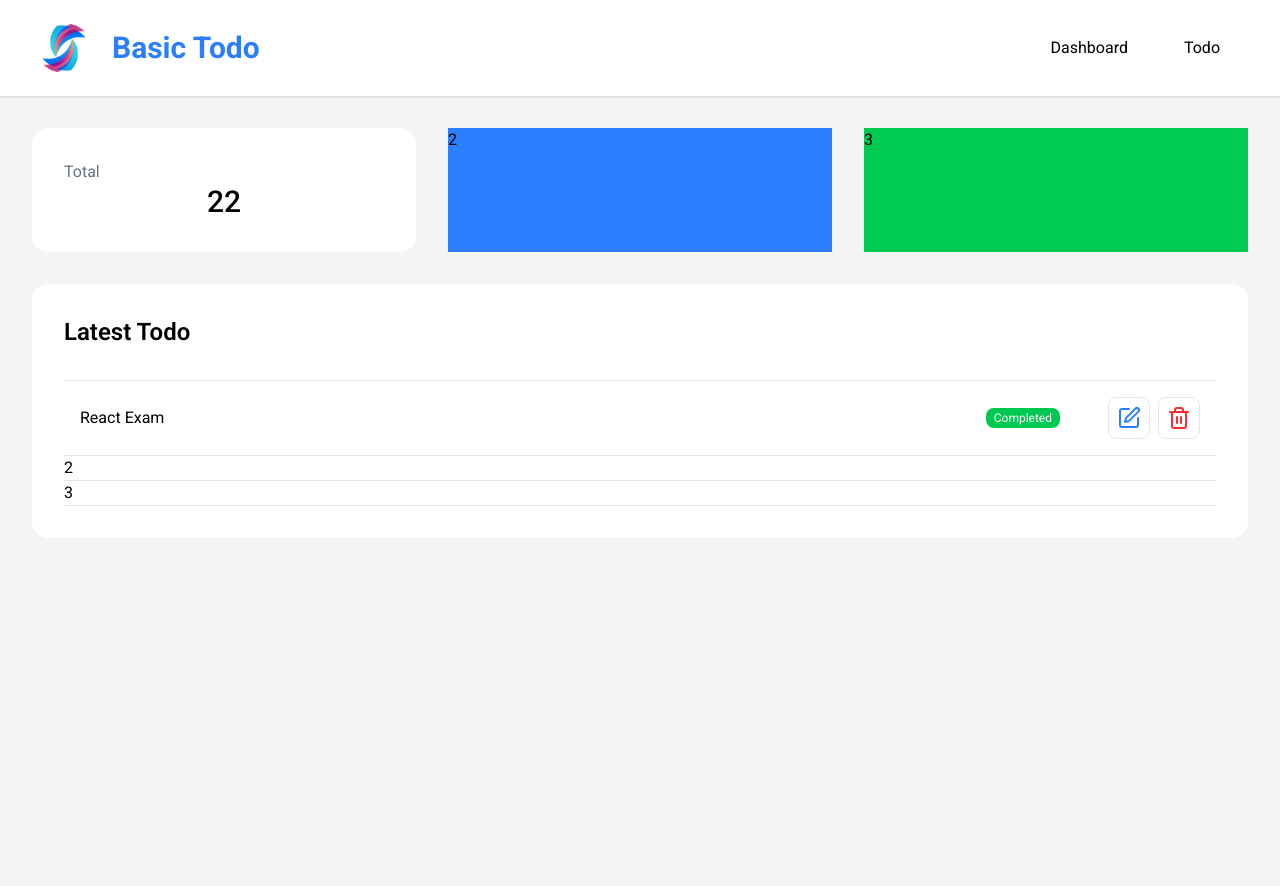
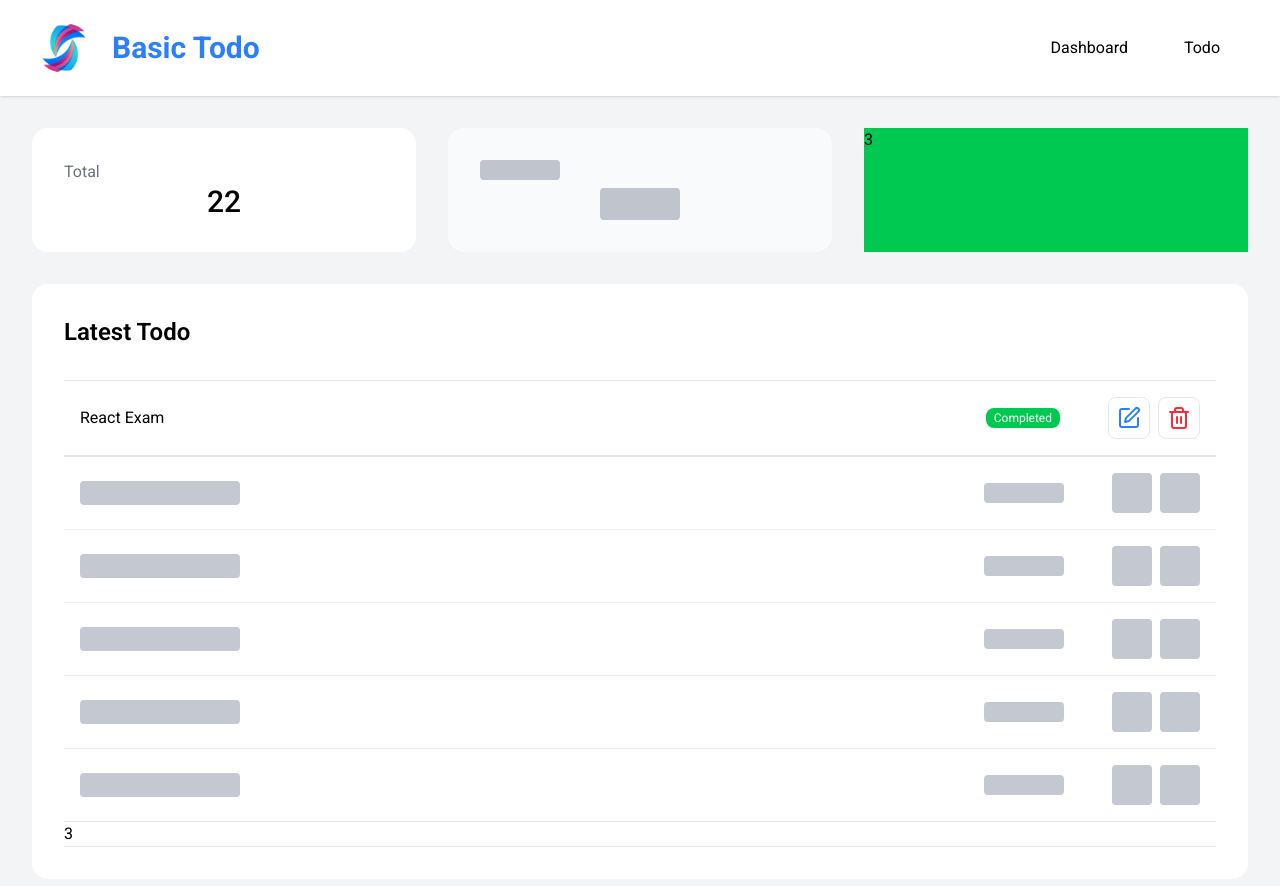
Before and after one commit to earth824/dnc01-nextjs-basic-todo-lab, a Next.js app: page /dashboard in a window 1280 px wide. Shown: the top 886 px of the page. Before the commit the page ends 800 px from the top, so only its background shows below. Built offline with nearby package versions, Linux system fonts and the light colour scheme.

Commit message:
add 404 not found page

```diff
--- a/app/(main)/dashboard/page.tsx
+++ b/app/(main)/dashboard/page.tsx
@@ -1,3 +1,8 @@
+import {
+  CardSkeleton,
+  RowSkeleton,
+  RowSkeletonContainer
+} from '@/components/dashboard/skeleton';
 import { simulateLoading } from '@/utils/simulation';
 import { SquarePen, Trash2 } from 'lucide-react';
 import { Metadata } from 'next';
@@ -8,7 +13,7 @@ export const metadata: Metadata = {
 };
 
 export default async function DashboardPage() {
-  await simulateLoading();
+  // await simulateLoading();
   return (
     <main className="p-8 space-y-8">
       {/* OVERVIEW */}
@@ -17,7 +22,7 @@ export default async function DashboardPage() {
           <h3 className="text-gray-500">Total</h3>
           <h2 className="text-center font-medium text-3xl">22</h2>
         </div>
-        <div className="bg-blue-500 ">2</div>
+        <CardSkeleton />
         <div className="bg-green-500 ">3</div>
       </section>
 
@@ -45,7 +50,7 @@ export default async function DashboardPage() {
               </div>
             </div>
           </div>
-          <div>2</div>
+          <RowSkeletonContainer />
           <div>3</div>
         </div>
       </section>
--- a/app/globals.css
+++ b/app/globals.css
@@ -15,4 +15,8 @@
   .flex-center {
     @apply flex justify-center items-center;
   }
+
+  .container-center {
+    @apply flex flex-col justify-center items-center gap-4 min-h-screen;
+  }
 }
--- /dev/null
+++ b/app/not-found.tsx
@@ -0,0 +1,19 @@
+import Link from 'next/link';
+
+export default function NotFound() {
+  return (
+    <main className="flex flex-col justify-center items-center gap-4 min-h-screen">
+      <h1 className="text-7xl text-blue-500 font-extrabold">404</h1>
+      <h2 className="text-3xl font-medium">Page not found</h2>
+      <h3 className="text-xl text-gray-600">
+        Sorry, we couldn&apos;t find the page you&apos;re looking for.
+      </h3>
+      <Link
+        href="/"
+        className="bg-gray-200 px-5 py-2.5 rounded-lg text-sm text-gray-800"
+      >
+        Go Home
+      </Link>
+    </main>
+  );
+}
--- /dev/null
+++ b/components/dashboard/skeleton.tsx
@@ -0,0 +1,35 @@
+export function CardSkeleton() {
+  return (
+    <div className="bg-white rounded-2xl p-8 animate-pulse flex flex-col gap-2">
+      <h3 className="w-20 h-5 bg-gray-400 rounded"></h3>
+      <h2 className="w-20 h-8 bg-gray-400 rounded self-center"></h2>
+    </div>
+  );
+}
+
+export function RowSkeleton() {
+  return (
+    <div className="flex justify-between items-center p-4 animate-pulse">
+      <h4 className="w-40 h-6 bg-gray-400 rounded"></h4>
+      <div className="flex items-center gap-12">
+        <div className="bg-gray-400 rounded h-5 w-20"></div>
+        <div className="flex items-center gap-2">
+          <div className="rounded bg-gray-400 size-10"></div>
+          <div className="rounded bg-gray-400 size-10"></div>
+        </div>
+      </div>
+    </div>
+  );
+}
+
+export function RowSkeletonContainer() {
+  return (
+    <div className="border-y border-gray-200 divide-y divide-gray-200">
+      <RowSkeleton />
+      <RowSkeleton />
+      <RowSkeleton />
+      <RowSkeleton />
+      <RowSkeleton />
+    </div>
+  );
+}
```
